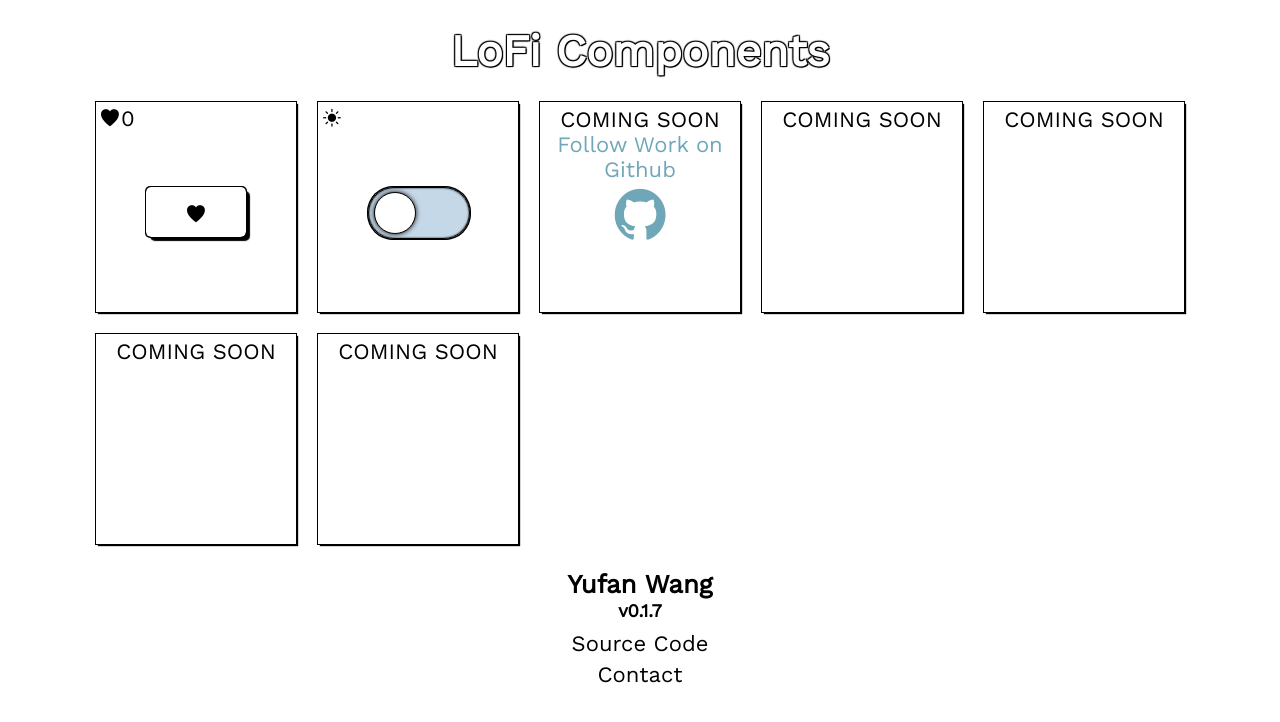
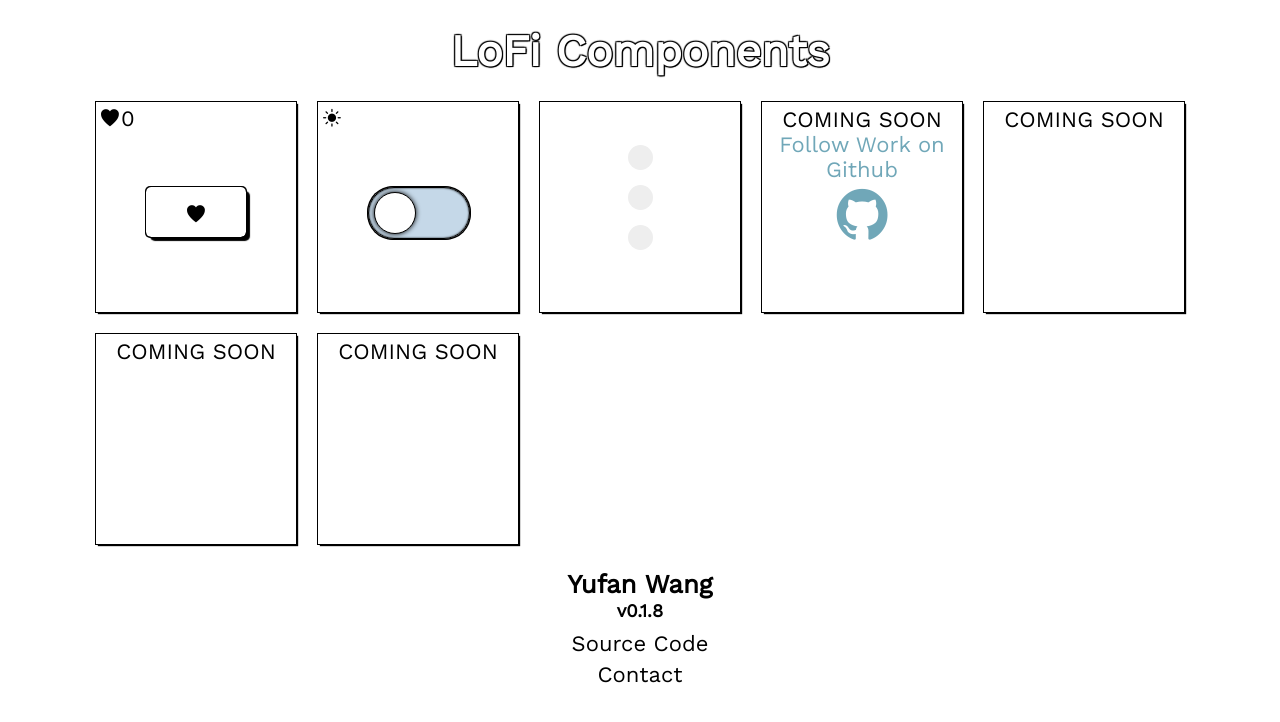
Before and after one commit to yufanw/LoFiComponents, a React (Create React App) app: page / in a window 1280 px wide. Shown: the top 722 px of the page. Built offline with nearby package versions, Linux system fonts and the light colour scheme.

Commit message:
testing checkbox

```diff
--- a/src/App.jsx
+++ b/src/App.jsx
@@ -3,6 +3,7 @@ import "./App.css";
 import FloatingButton from "./components/FloatingButton";
 import ScoreBox from "./components/ScoreBox";
 import Switch from "./components/Switch";
+import Checkbox from "./components/Checkbox";
 
 class App extends Component {
   state = {
@@ -69,6 +70,12 @@ class App extends Component {
           </div>
 
           <div className="comp">
+
+            <Checkbox />
+
+          </div>
+
+          <div className="comp">
             COMING SOON
             <a href="https://github.com/yufanw/LoFiComponents">
               Follow Work on Github
@@ -78,11 +85,10 @@ class App extends Component {
           <div className="comp">COMING SOON</div>
           <div className="comp">COMING SOON</div>
           <div className="comp">COMING SOON</div>
-          <div className="comp">COMING SOON</div>
         </div>
         <footer>
           <h3><a href="https://github.com/yufanw">Yufan Wang</a></h3>
-          <h5>v0.1.7</h5>
+          <h5>v0.1.8</h5>
           <a href="https://github.com/yufanw/LoFiComponents">Source Code</a>
           <a href="mailto:yufansmail@gmail.com">Contact</a>
         </footer>
--- /dev/null
+++ b/src/components/Checkbox/index.css
@@ -0,0 +1,77 @@
+.checkbox-comp {
+  margin-top: 20%;
+}
+
+.checkbox-wrapper {
+  display: grid;
+  grid-template-rows: 40px 40px 40px;
+}
+
+.container {
+  display: block;
+  position: relative;
+  cursor: pointer;
+  font-size: 22px;
+  -webkit-user-select: none;
+  -moz-user-select: none;
+  -ms-user-select: none;
+  user-select: none;
+}
+
+.container input {
+  position: absolute;
+  opacity: 0;
+}
+
+.checkmark, .checkmark2, .checkmark3  {
+  position: absolute;
+  top: 0;
+  left: calc(50% - 12.5px);
+  height: 25px;
+  width: 25px;
+  background-color: #eee;
+  border-radius: 50%;
+  transition: all 0.3s ease-out;
+}
+
+.container:hover input ~ .checkmark.red {
+  background-color: rgba(230, 94, 94, 0.45);
+}
+
+.container:hover input ~ .checkmark.yellow {
+  background-color: rgba(226, 203, 71, 0.45);
+}
+
+.container:hover input ~ .checkmark.green {
+  background-color: rgba(71, 231, 71, 0.45);
+}
+
+.container input:checked ~ .checkmark.red {
+  background-color: rgb(230, 94, 94);
+}
+
+.container input:checked ~ .checkmark.yellow {
+  background-color: rgb(226, 203, 71);
+}
+
+.container input:checked ~ .checkmark.green {
+  background-color: rgb(71, 231, 71);
+}
+
+.checkmark:after {
+  content: "";
+  position: absolute;
+  display: none;
+}
+
+.container input:checked ~ .checkmark:after {
+  display: block;
+}
+
+.container .checkmark:after {
+  top: 9px;
+  left: 9px;
+  width: 8px;
+  height: 8px;
+  border-radius: 50%;
+}
--- /dev/null
+++ b/src/components/Checkbox/index.jsx
@@ -0,0 +1,29 @@
+import React, { Component } from 'react';
+import PropTypes from 'prop-types';
+import './index.css';
+
+export default class Checkbox extends Component {
+  render() {
+    return (
+      <div className="checkbox-comp">
+        <div className="checkbox-wrapper">
+          <label className="container">
+            <input type="radio" value="github" name="radio"/>
+            <span className="checkmark red">
+            </span>
+          </label>
+          <label className="container">
+            <input type="radio" name="radio"/>
+            <span className="checkmark yellow">
+            </span>
+          </label>
+          <label className="container">
+            <input type="radio" name="radio"/>
+            <span className="checkmark green">
+            </span>
+          </label>
+        </div>
+      </div>
+    );
+  }
+}
```
